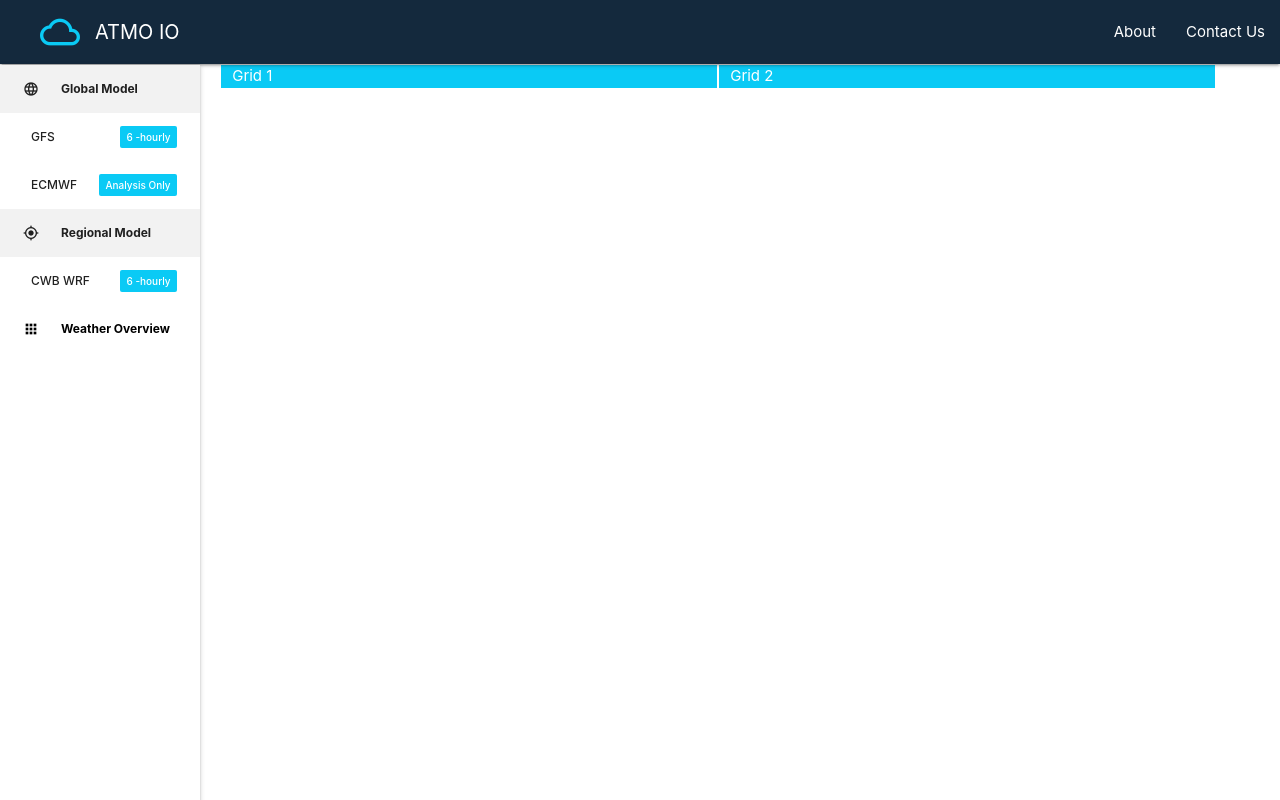
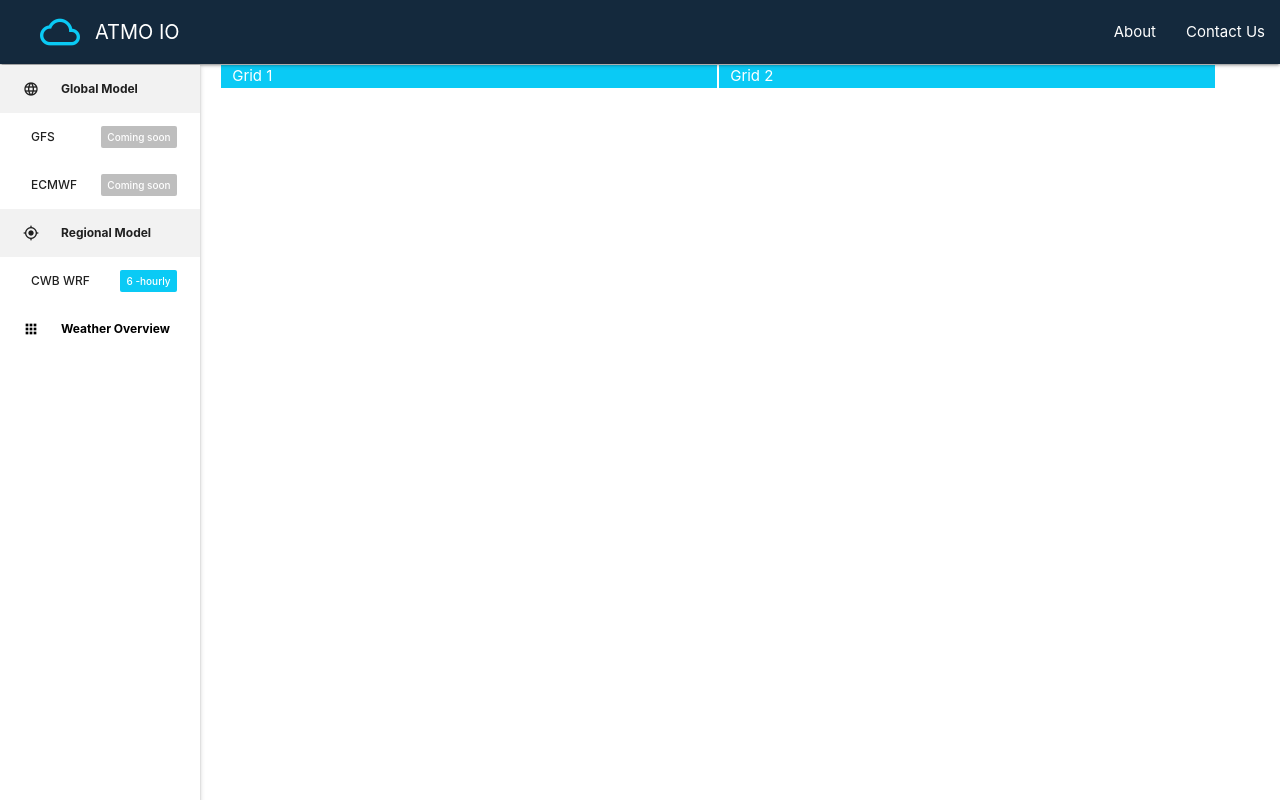
Before and after one commit to ShinKaiMa/atmo-app, a React (Create React App) app: page / in a window 1280 px wide. Built offline with nearby package versions, Linux system fonts and the light colour scheme.

Commit message:
Adjust: change latout,  close 'unavailable model type' link

```diff
--- a/src/components/DeskTopSideNavbar.js
+++ b/src/components/DeskTopSideNavbar.js
@@ -30,11 +30,15 @@ const DeskTopSideNavbar = (props) => {
                     </div>
                     <div className="collapsible-body">
                         <ul>
-                            <li onClick={() => props.history.push('/model/global/forcast/GFS')}>
-                                <a href={null} className="collection-item" style={{ fontSize: "12px" }}><span style={{ fontSize: "10px", backgroundColor: "#0ACAF5", fontWeight:"500" }} data-badge-caption="-hourly" className="new badge">6</span>GFS</a>
+                            {/* <li  onClick={() => props.history.push('/model/global/forcast/GFS')}> */}
+                            <li className="forbidden">
+                                {/* <a href={null} className="collection-item" style={{ fontSize: "12px" }}><span style={{ fontSize: "10px", backgroundColor: "#0ACAF5", fontWeight:"500" }} data-badge-caption="-hourly" className="new badge">6</span>GFS</a> */}
+                                <a href={null} className="collection-item" style={{ fontSize: "12px" }}><span style={{ fontSize: "10px", backgroundColor: "rgba(190,190,190,1)", fontWeight:"500" }} data-badge-caption="Coming soon" className="new badge"></span>GFS</a>
                             </li>
-                            <li onClick={() => props.history.push('/model/global/analysis/ECMWF')}>
-                                <a href={null} className="collection-item" style={{ fontSize: "12px" }}><span style={{ fontSize: "10px", backgroundColor: "#0ACAF5", fontWeight:"500" }} data-badge-caption="Analysis Only" className="new badge"></span>ECMWF</a>
+                            {/* <li onClick={() => props.history.push('/model/global/analysis/ECMWF')}> */}
+                            <li className="forbidden">
+                                {/* <a href={null} className="collection-item" style={{ fontSize: "12px" }}><span style={{ fontSize: "10px", backgroundColor: "#0ACAF5", fontWeight:"500" }} data-badge-caption="Analysis Only" className="new badge"></span>ECMWF</a> */}
+                                <a href={null} className="collection-item" style={{ fontSize: "12px" }}><span style={{ fontSize: "10px", backgroundColor: "rgba(190,190,190,1)", fontWeight:"500" }} data-badge-caption="Coming soon" className="new badge"></span>ECMWF</a>
                             </li>
                         </ul>
                     </div>
--- a/src/components/MobileSideNavbar.js
+++ b/src/components/MobileSideNavbar.js
@@ -31,13 +31,17 @@ const MobileSideNavbar = (props) => {
                     </div>
                     <div className="collapsible-body">
                         <ul>
-                            <li onClick={() => {
+                            {/* <li onClick={() => {
                                 props.history.push('/model/global/forcast/GFS');
-                            }}>
-                                <a className="collection-item" style={{ fontSize: "12px", color: "black", lineHeight: "45px" }}><span style={{ fontSize: "10px", backgroundColor: "#0ACAF5" }} data-badge-caption="-hourly" className="new badge">6</span>GFS</a>
+                            }}> */}
+                            <li className="forbidden">
+                                {/* <a className="collection-item" style={{ fontSize: "12px", color: "black", lineHeight: "45px" }}><span style={{ fontSize: "10px", backgroundColor: "#0ACAF5" }} data-badge-caption="-hourly" className="new badge">6</span>GFS</a> */}
+                                <a className="collection-item" style={{ fontSize: "12px", color: "black", lineHeight: "45px" }}><span style={{ fontSize: "10px", backgroundColor: "#0ACAF5" }} data-badge-caption="Coming soon" className="new badge"></span>GFS</a>
                             </li>
-                            <li onClick={() => props.history.push('/model/global/analysis/ECMWF')}>
-                                <a className="collection-item" style={{ fontSize: "12px", color: "black", lineHeight: "45px" }}><span style={{ fontSize: "10px", backgroundColor: "#0ACAF5" }} data-badge-caption="Analysis Only" className="new badge"></span>ECMWF</a>
+                            {/* <li onClick={() => props.history.push('/model/global/analysis/ECMWF')}> */}
+                            <li className="forbidden">
+                                {/* <a className="collection-item" style={{ fontSize: "12px", color: "black", lineHeight: "45px" }}><span style={{ fontSize: "10px", backgroundColor: "#0ACAF5" }} data-badge-caption="Analysis Only" className="new badge"></span>ECMWF</a> */}
+                                <a className="collection-item" style={{ fontSize: "12px", color: "black", lineHeight: "45px" }}><span style={{ fontSize: "10px", backgroundColor: "#0ACAF5" }} data-badge-caption="Coming soon" className="new badge"></span>ECMWF</a>
                             </li>
                         </ul>
                     </div>
--- a/src/index.css
+++ b/src/index.css
@@ -55,6 +55,10 @@ code {
 .collapsible-header , #selected{
   background-color: "#0ACAF5" !important;
 } */
+
+li.forbidden{
+  cursor: not-allowed;
+}
 
 .breadcrumb {
   background-color: #ffffff !important;
```
